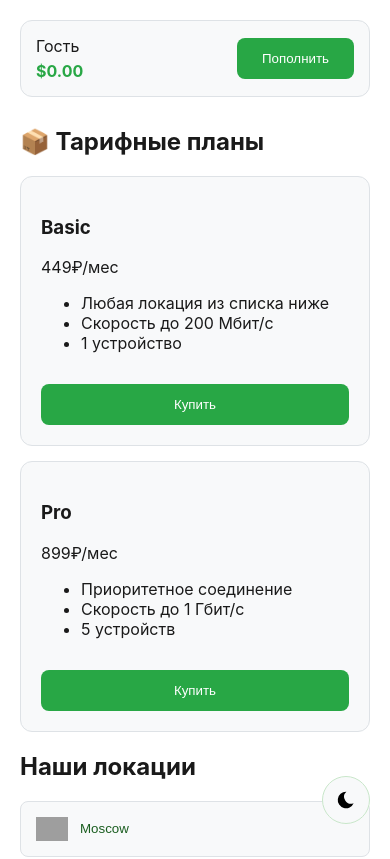
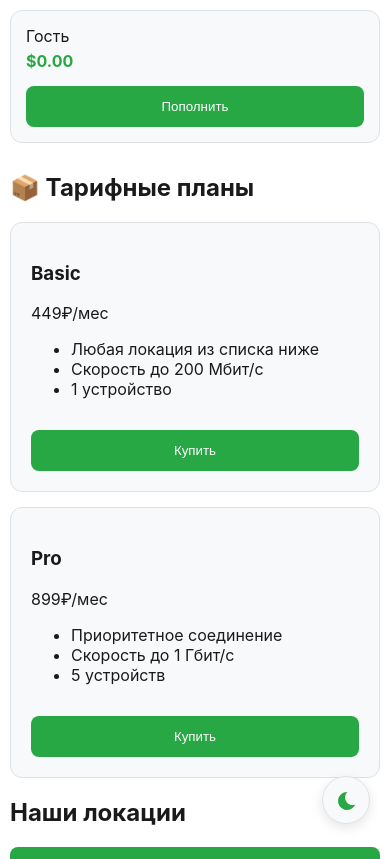
Before and after one commit to jikrxcode/LockStreamService, a plain HTML site: page index.html in a window 390 px wide. Shown: the top 859 px of the page. Drawn offline with Linux system fonts and the light colour scheme; grey boxes are pictures that could not be loaded; a script that the page names is missing.

Commit message:
Update style.css

```diff
--- a/style.css
+++ b/style.css
@@ -131,4 +131,47 @@ button:hover {
     padding: 12px;
     border-radius: 50%;
     background: var(--section-bg);
-    box-shadow: 0 4px 12px rgba(0, 0, 0, 0.
+    box-shadow: 0 4px 12px rgba(0, 0, 0, 0.1);
+    border: 1px solid var(--border-color);
+}
+
+.theme-icon {
+    width: 24px;
+    height: 24px;
+    fill: var(--primary-color);
+}
+
+/* Адаптивность */
+@media (max-width: 600px) {
+    body {
+        padding: 10px;
+    }
+
+    .user-header {
+        flex-direction: column;
+        gap: 15px;
+        align-items: flex-start;
+    }
+
+    button {
+        width: 100%;
+    }
+}
+
+/* Секция поддержки */
+.section > button {
+    background: var(--primary-color);
+    color: white;
+    border-color: transparent;
+    width: 100%;
+}
+
+.section > button:hover {
+    background: var(--hover-color);
+}
+
+/* Флаги */
+.flag {
+    border-radius: 4px;
+    box-shadow: 0 2px 4px rgba(0, 0, 0, 0.1);
+}
```
